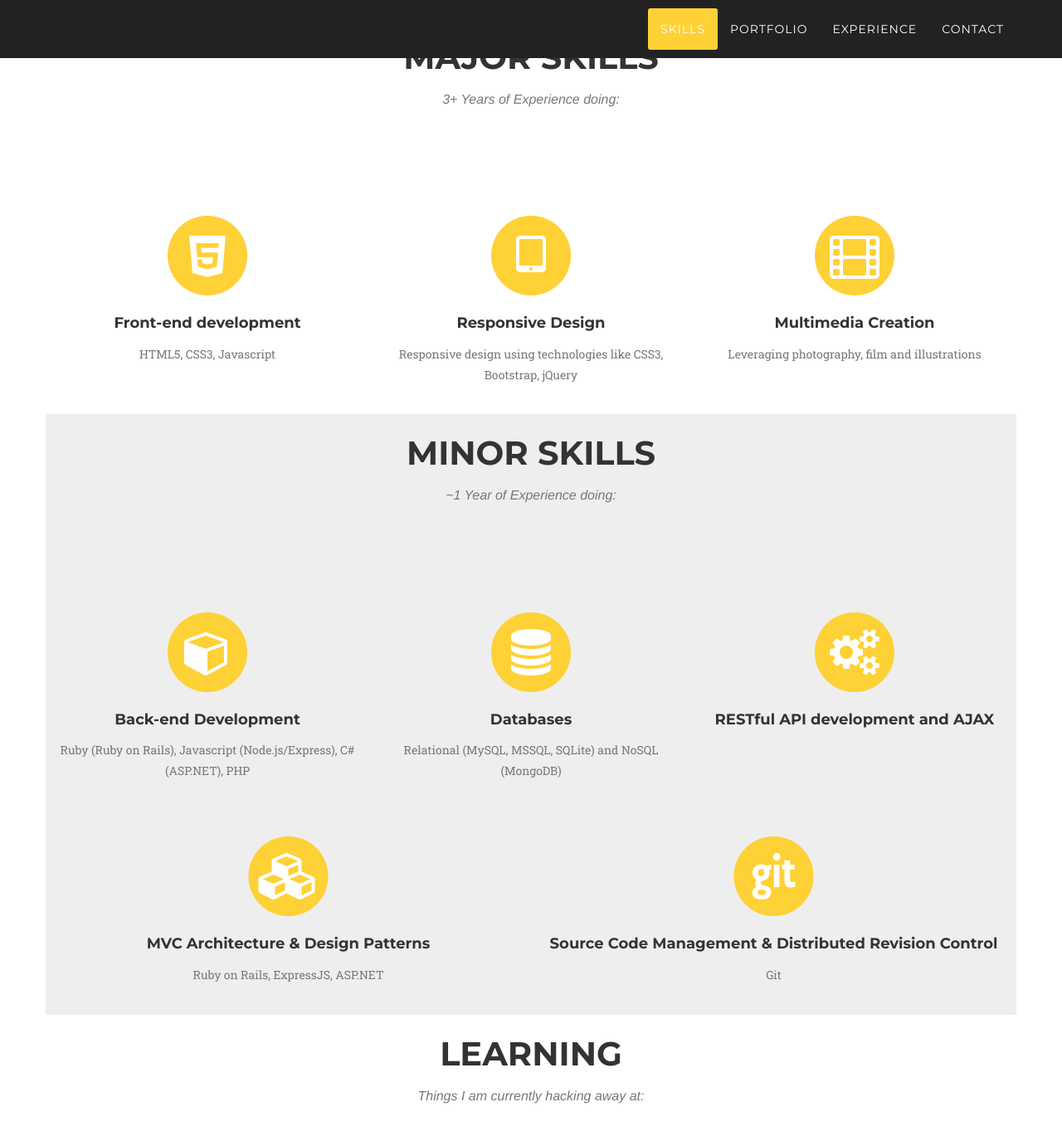
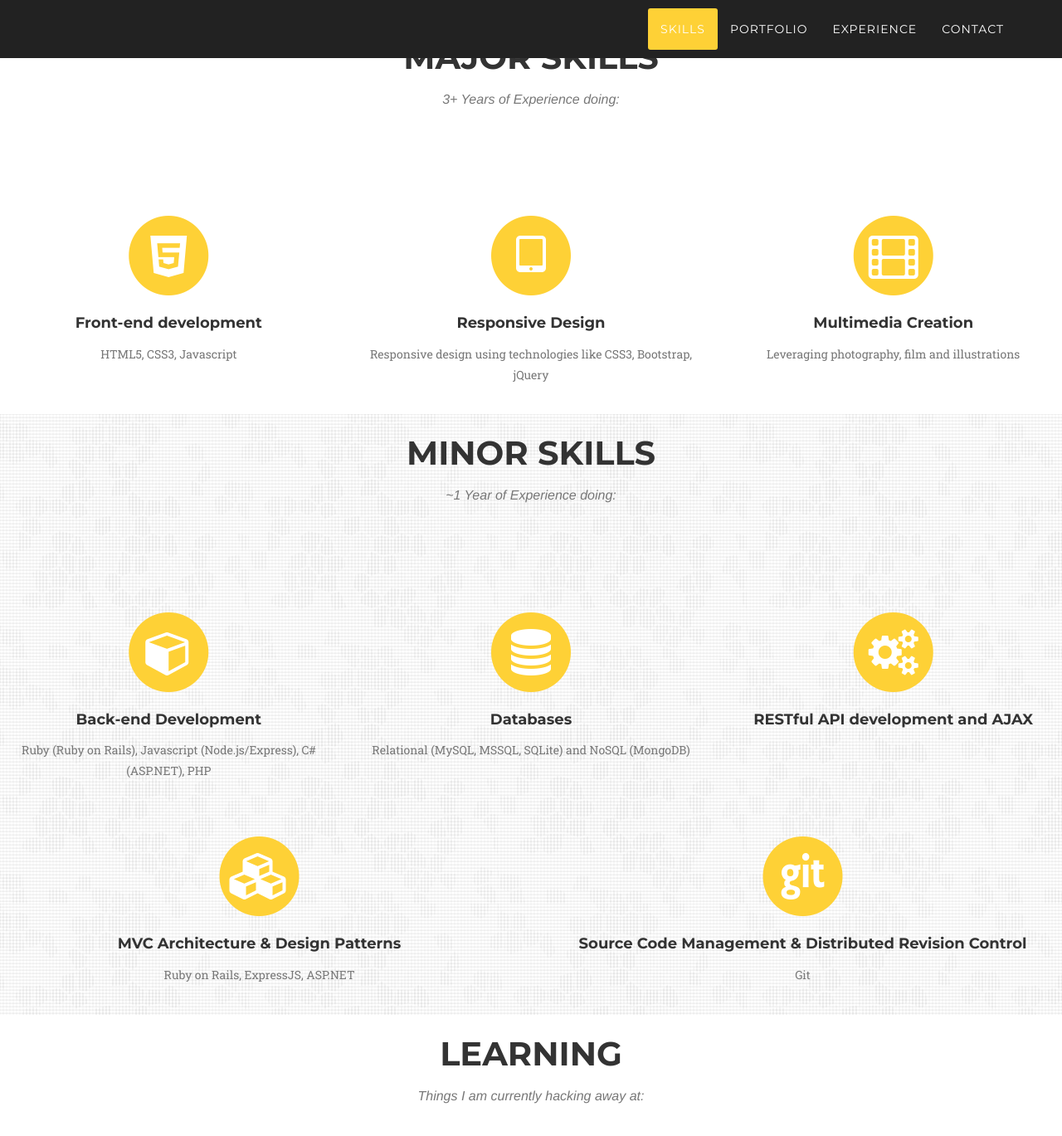
Before and after one commit to y7kim/y7kim.github.io, a Jekyll site: the page built from index.html, in a window 1280 px wide and 1400 px high, scrolled down 1036 px. Shown: the top 1369 px of the window at 83% size. Built offline with Jekyll 4.4.1, drawn with Linux system fonts in a browser that asks for light colours; some web fonts are replaced.

Commit message:
add bg png

```diff
--- a/_includes/portfolio_grid.html
+++ b/_includes/portfolio_grid.html
@@ -1,5 +1,5 @@
 <!-- Portfolio Grid Section -->
-    <section id="portfolio" class="bg-light-gray">
+    <section id="portfolio" class="bg-png">
         <div class="container">
             <div class="row">
                 <div class="col-lg-12 text-center">
--- a/_includes/skills.html
+++ b/_includes/skills.html
@@ -1,6 +1,5 @@
 <!-- Services Section -->
     <section id="skills">
-        <div class="container">
             <div class="row">
                 <div class="col-lg-12 text-center">
                     <h2 class="section-heading">Major Skills</h2>
@@ -33,13 +32,14 @@
                     <p class="text-muted">Leveraging photography, film and illustrations</p>
                 </div>
             </div>
-            <div class="row  bg-light-gray">
+            <div class="bg-png">
+            <div class="row ">
                 <div class="col-lg-12 text-center">
                     <h2 class="section-heading">Minor Skills</h2>
                     <h3 class="section-subheading text-muted">~1 Year of Experience doing:</h3>
                 </div>
             </div>
-            <div class="row text-center  bg-light-gray">
+            <div class="row text-center  ">
                 <div class="col-md-4">
                     <span class="fa-stack fa-4x">
                         <i class="fa fa-circle fa-stack-2x text-primary"></i>
@@ -65,7 +65,7 @@
                     <p class="text-muted"></p>
                 </div>
             </div>
-            <div class="row text-center  bg-light-gray">
+            <div class="row text-center ">
                 <div class="col-md-6">
                     <span class="fa-stack fa-4x">
                         <i class="fa fa-circle fa-stack-2x text-primary"></i>
@@ -82,6 +82,7 @@
                     <h4 class="service-heading">Source Code Management & Distributed Revision Control</h4>
                     <p class="text-muted">Git</p>
                 </div>
+            </div>
             </div>
              <div class="row">
                 <div class="col-lg-12 text-center">
@@ -133,6 +134,4 @@
                     <p class="text-muted"></p>
                 </div>
             </div>
-        </div>
-
     </section>
--- a/_layouts/style.css
+++ b/_layouts/style.css
@@ -4,3 +4,7 @@
 #skills .row {
 	padding: 25px 0;
 }
+
+.bg-png {
+	background: #fff url(../img/light_mosaic.png) repeat 0 0;
+}
```
Also changed, not shown: img/light_mosaic.png (added), 2 other files.
